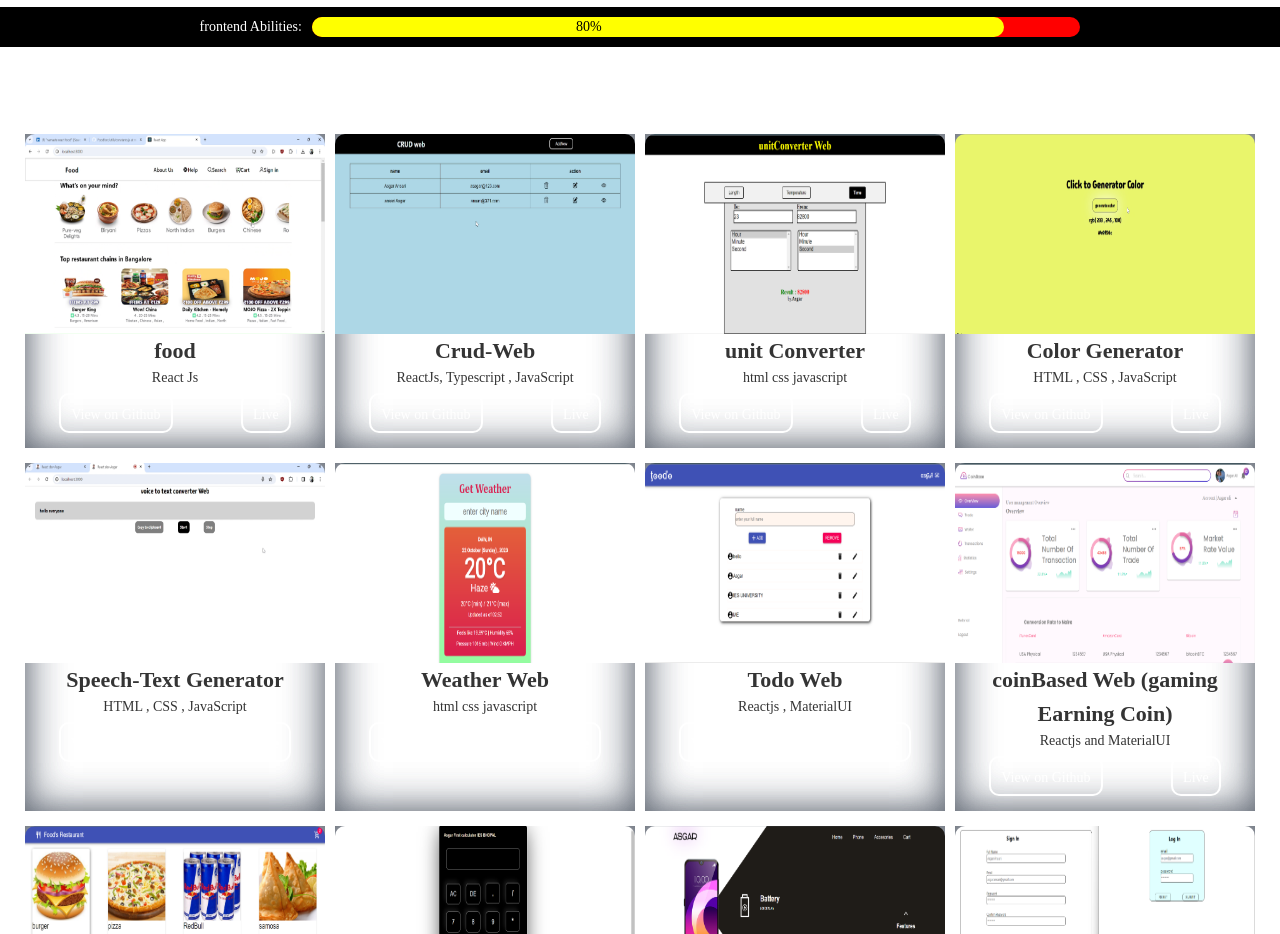
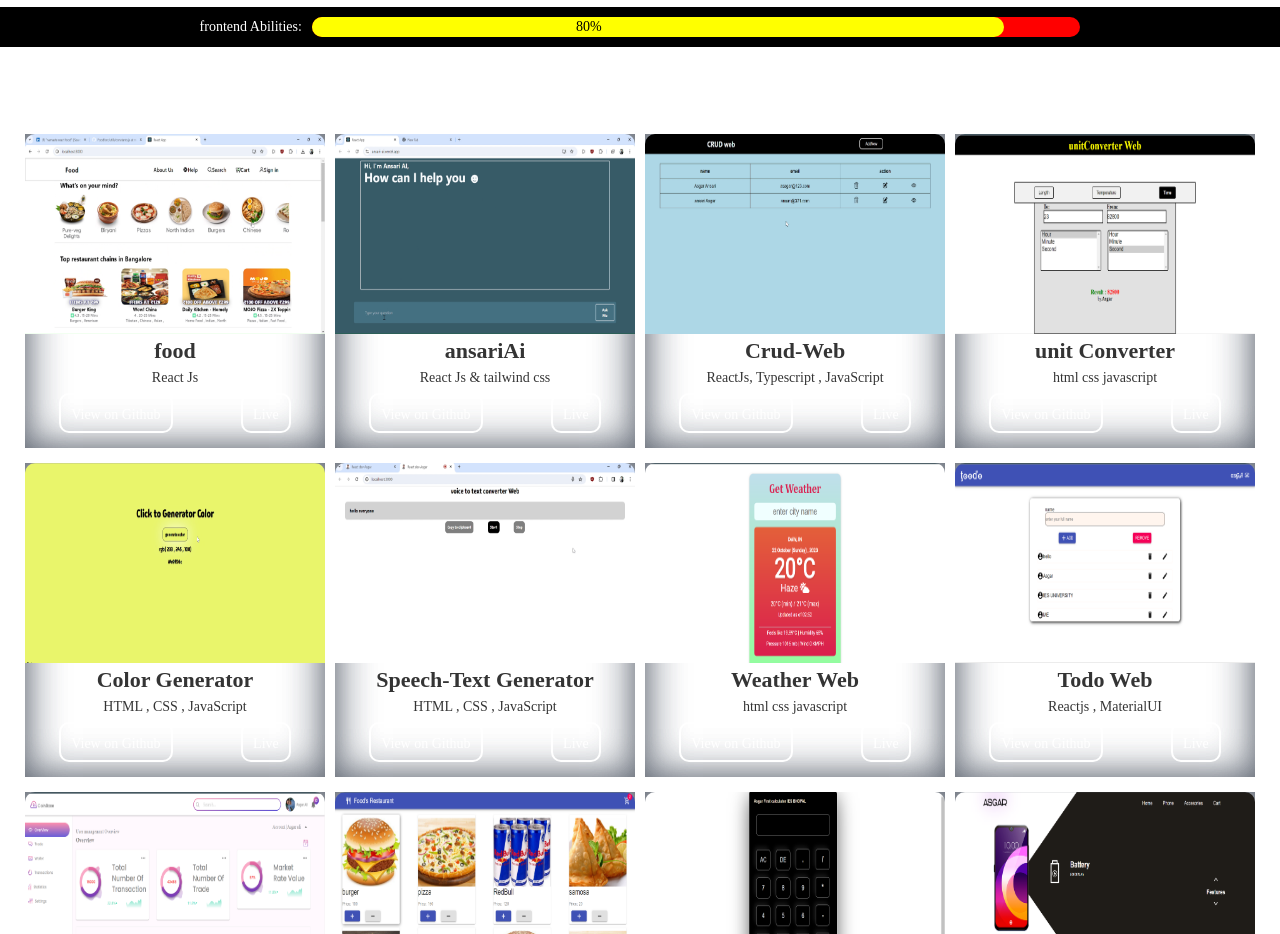
Before and after one commit to asgardev119/Portfolio, a React (Create React App) app: page / in a window 1280 px wide. Shown: the part 2240-3174 px from the top of the page. Built offline with nearby package versions, Linux system fonts and the light colour scheme.

Commit message:
add new project

```diff
--- a/src/components/projectsList.js
+++ b/src/components/projectsList.js
@@ -5,6 +5,13 @@ export const projectList = [
     tech: "React Js",
     githublink: "https://github.com/asgardev119/food-web",
     liveLink: "https://github.com/asgardev119/food-web",
+  },
+  {
+    para: "ansariAi",
+    image: "/images/ansariai.png",
+    tech: "React Js & tailwind css",
+    githublink: "https://ansari-ai.vercel.app/",
+    liveLink: "https://ansari-ai.vercel.app/",
   },
   {
     para: "Crud-Web",
@@ -101,5 +108,4 @@ export const projectList = [
     githublink: "https://github.com/asgaransari19/OIBSIP_level1_task3",
     liveLink: "https://tempconverterasgr.netlify.app/",
   },
-
 ];
```
Also changed, not shown: public/images/ansariai.png (added).
